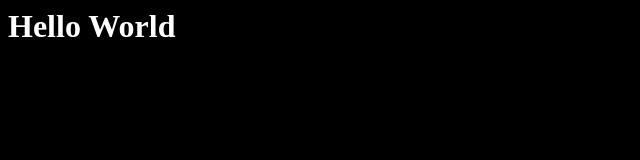
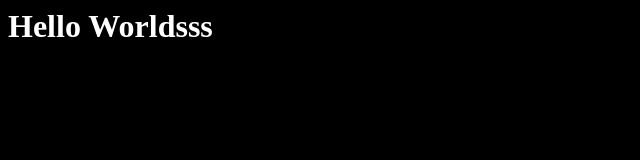
Before and after one commit to jaap6/prueba-1, a plain HTML site: page index.html in a window 1280 px wide. Shown: the full height of the page, 0-640 px from the left. Drawn offline with Linux system fonts and the light colour scheme.

Commit message:
Update index.html

```diff
--- a/index.html
+++ b/index.html
@@ -4,6 +4,6 @@
   <link href="css/main.css" rel="stylesheet"/>
 </head>
 <body>
-  <h1>Hello World</h1>
+  <h1>Hello Worldsss</h1>
 </body
 </html>
```
